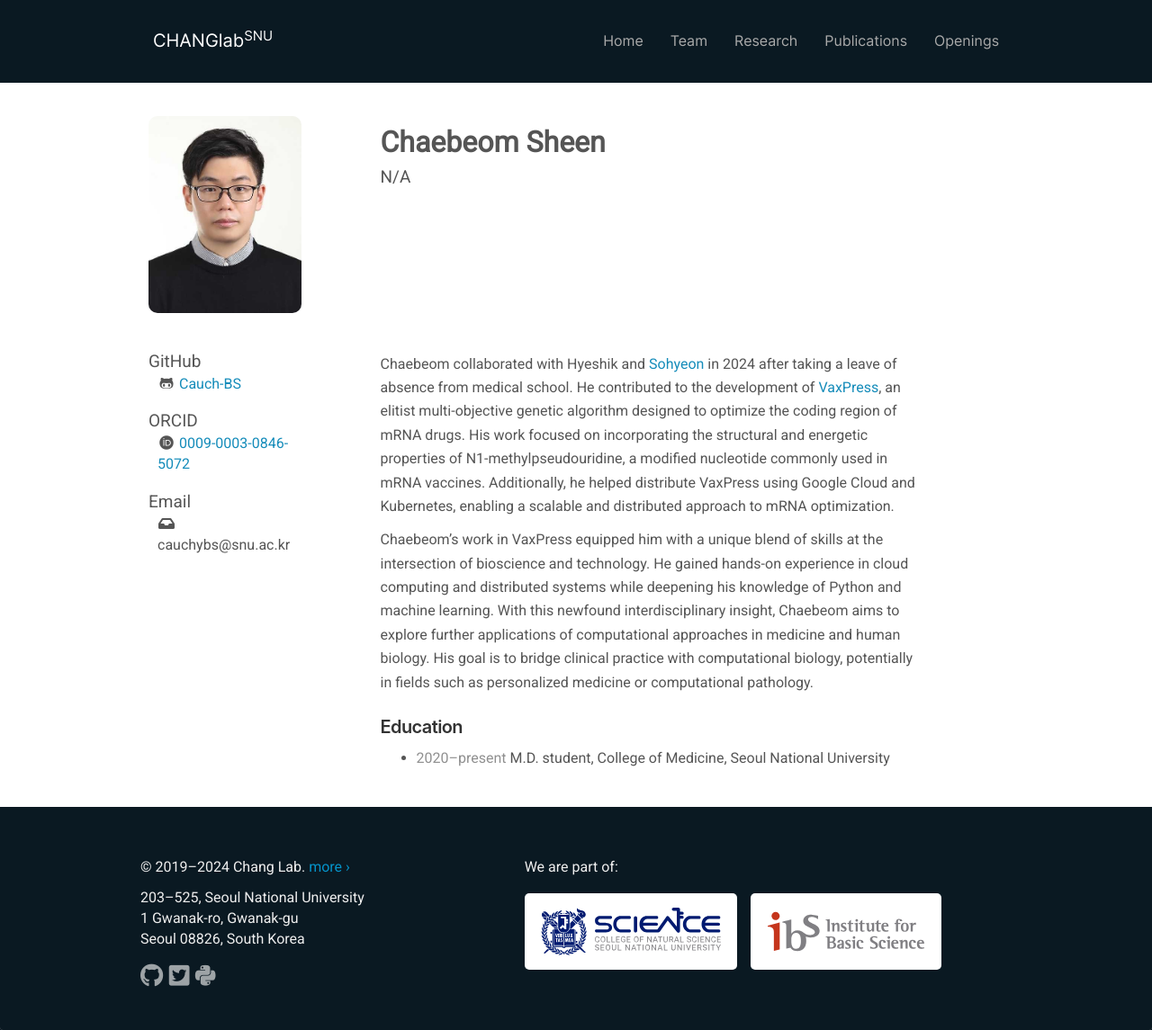
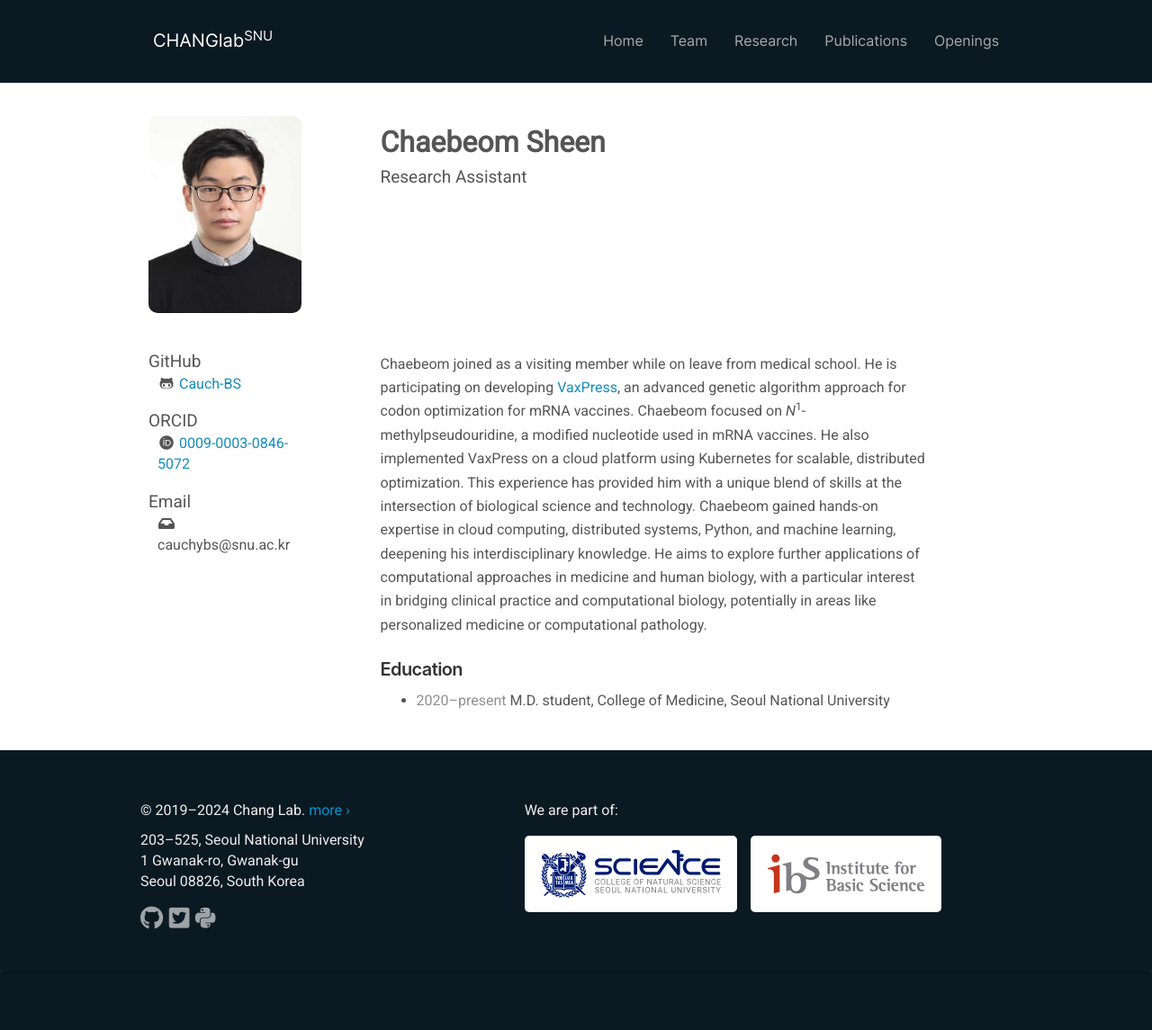
Before and after one commit to ChangLabSNU/ChangLabSNU.github.io, a Jekyll site: the page built from _pages/team/chaebeom-sheen.md, in a window 1280 px wide and 1145 px high. Shown: the whole window at 90% size. Built offline with Jekyll 4.4.1, drawn with Linux system fonts in a browser that asks for light colours; nearby versions of some CDN libraries; some web fonts are replaced.

Commit message:
Add Chaebeom as a regular member.

```diff
--- a/_data/alumni_interns.yml
+++ b/_data/alumni_interns.yml
@@ -9,11 +9,6 @@
   affiliation_then: Seoul National University
 
 - name: Hyunseo Son
-  year_begin: 2024
-  year_end: 2024
-  affiliation_then: Seoul National University
-
-- name: Chaebeom Sheen
   year_begin: 2024
   year_end: 2024
   affiliation_then: Seoul National University
--- a/_pages/team/chaebeom-sheen.md
+++ b/_pages/team/chaebeom-sheen.md
@@ -13,9 +13,21 @@ cv:
 permalink: /team/chaebeom-sheen
 ---
 
-Chaebeom collaborated with Hyeshik and [Sohyeon](https://qbio.io/team/sohyeon-ju) in 2024 after taking a leave of absence from medical school. He contributed to the development of [VaxPress](https://github.com/ChangLabSNU/VaxPress), an elitist multi-objective genetic algorithm designed to optimize the coding region of mRNA drugs. His work focused on incorporating the structural and energetic properties of N1-methylpseudouridine, a modified nucleotide commonly used in mRNA vaccines. Additionally, he helped distribute VaxPress using Google Cloud and Kubernetes, enabling a scalable and distributed approach to mRNA optimization.
-
-Chaebeom's work in VaxPress equipped him with a unique blend of skills at the intersection of bioscience and technology. He gained hands-on experience in cloud computing and distributed systems while deepening his knowledge of Python and machine learning. With this newfound interdisciplinary insight, Chaebeom aims to explore further applications of computational approaches in medicine and human biology. His goal is to bridge clinical practice with computational biology, potentially in fields such as personalized medicine or computational pathology.
+Chaebeom joined as a visiting member while on leave
+from medical school. He is participating on developing
+[VaxPress](https://github.com/ChangLabSNU/VaxPress), an advanced genetic
+algorithm approach for codon optimization for mRNA vaccines. Chaebeom
+focused on <i>N</i><sup>1</sup>-methylpseudouridine, a modified nucleotide
+used in mRNA vaccines. He also implemented VaxPress on a cloud platform
+using Kubernetes for scalable, distributed optimization. This experience
+has provided him with a unique blend of skills at the intersection of
+biological science and technology. Chaebeom gained hands-on expertise
+in cloud computing, distributed systems, Python, and machine learning,
+deepening his interdisciplinary knowledge. He aims to explore further
+applications of computational approaches in medicine and human biology,
+with a particular interest in bridging clinical practice and computational
+biology, potentially in areas like personalized medicine or computational
+pathology.
 
 
 #### Education
```
Also changed, not shown: other parts of _pages/team/chaebeom-sheen.md (+1 -1 lines), _data/team.yml (+11 -0 lines).
